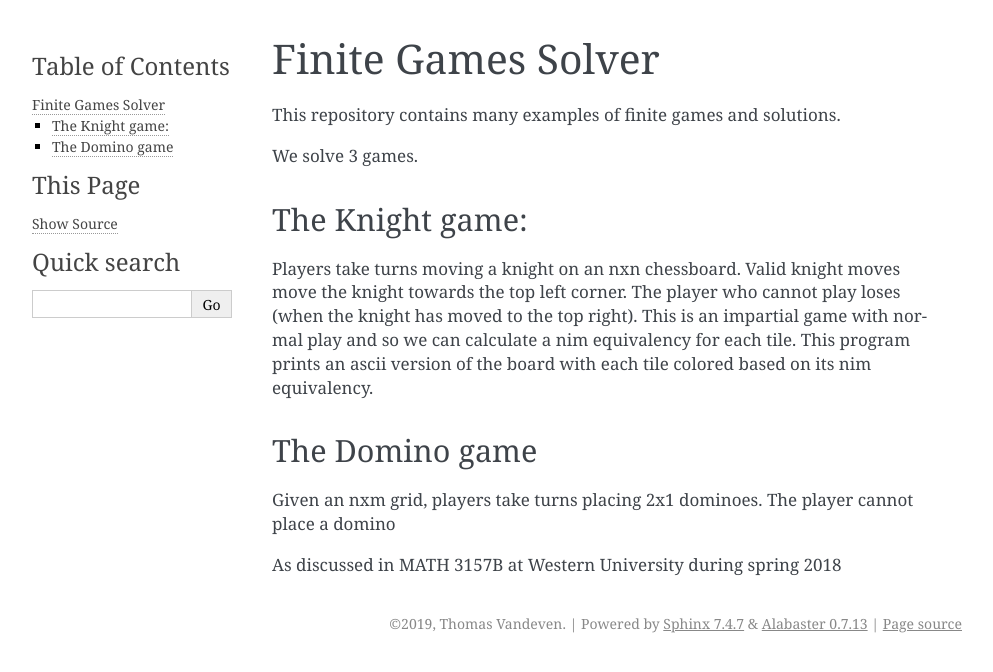
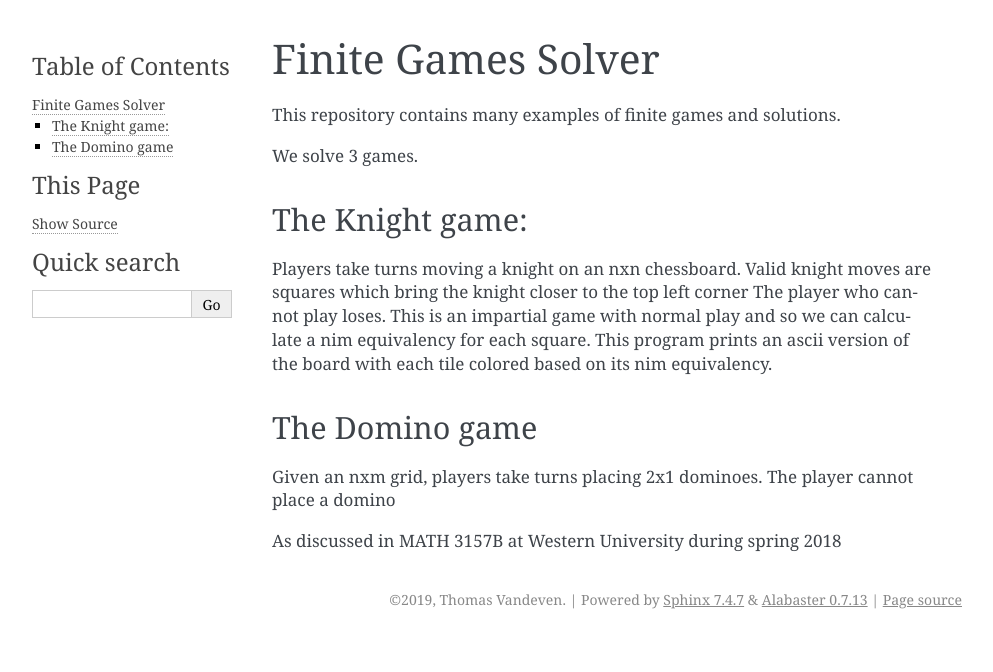
Before and after one commit to ampheul/FiniteGamesSolver, a Sphinx documentation site: the page built from docs/Readme.rst, in a window 1280 px wide. Shown: the top 672 px of the page, without its empty margins (148-1141 px from the left). Built offline with Sphinx 7.4.7, drawn with Linux system fonts in a browser that asks for light colours.

Commit message:
micro-commit with changes to readme

```diff
--- a/docs/Readme.rst
+++ b/docs/Readme.rst
@@ -9,10 +9,10 @@ The Knight game:
 ----------------
 
 Players take turns moving a knight on an nxn chessboard.
-Valid knight moves move the knight towards the top left corner.
-The player who cannot play loses (when the knight has moved to the top right).
+Valid knight moves are squares which bring the knight closer to the top left corner
+The player who cannot play loses.
 This is an impartial game with normal play and so we can calculate a nim
-equivalency for each tile. This program prints
+equivalency for each square. This program prints
 an ascii version of the board with each tile colored based on its nim
 equivalency.
 
```
